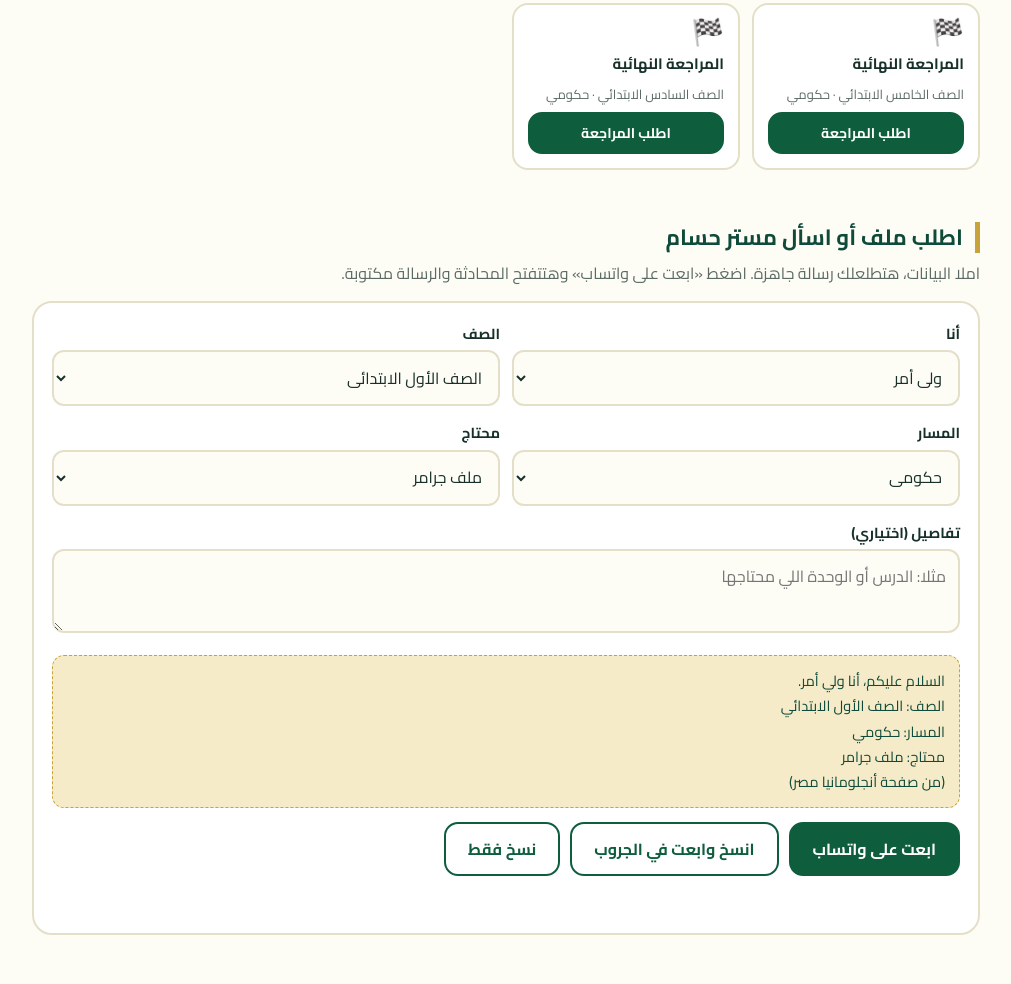
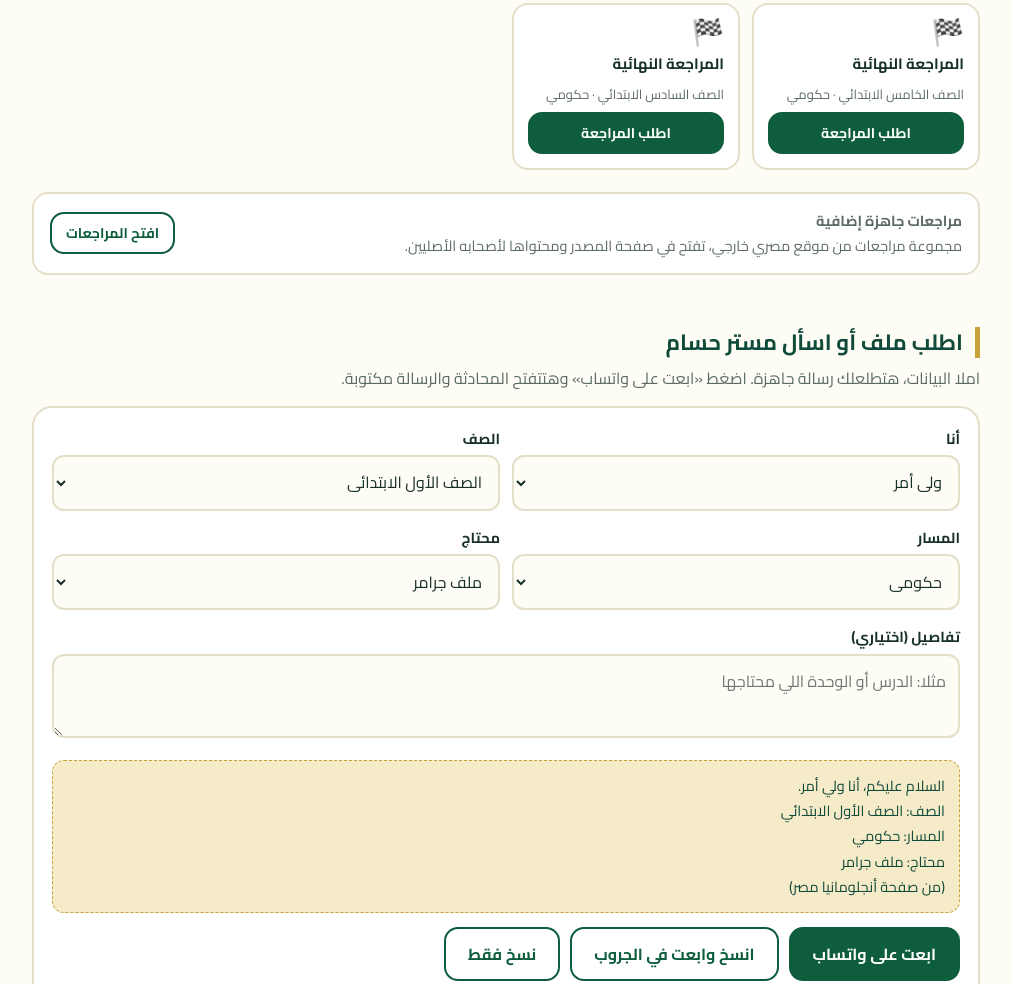
Before and after one commit to Ara2026fat/anglomania, a plain HTML site: page egypt.html in a window 1280 px wide. Shown: the part 8141-9125 px from the top of the page, without its empty margins (134-1145 px from the left). Drawn offline with Linux system fonts and the light colour scheme.

Commit message:
Egypt page: external ready-made reviews link in final reviews section
Co-Authored-By: Claude Sonnet 5.5 <noreply@anthropic.com>
Claude-Session: https://claude.ai/code/session_011jmjiVanGP2WvFjPM6rtLg

```diff
--- a/egypt.html
+++ b/egypt.html
@@ -189,6 +189,7 @@ footer .mot{margin-top:6px}
     </div>
   </div>
   <div class="rv" id="rvList"></div>
+  <div class="off" id="rvExt"><p><b>مراجعات جاهزة إضافية</b><br>مجموعة مراجعات من موقع مصري خارجي، تفتح في صفحة المصدر ومحتواها لأصحابه الأصليين.</p><a class="btn o s" href="https://storage.gps.com.eg/qrs/html5/1795014586_NSUZk8/index.html?qrcode=Wy7hz696" target="_blank" rel="noopener noreferrer">افتح المراجعات</a></div>
 </div></section>
 
 <section id="request"><div class="w">
```
